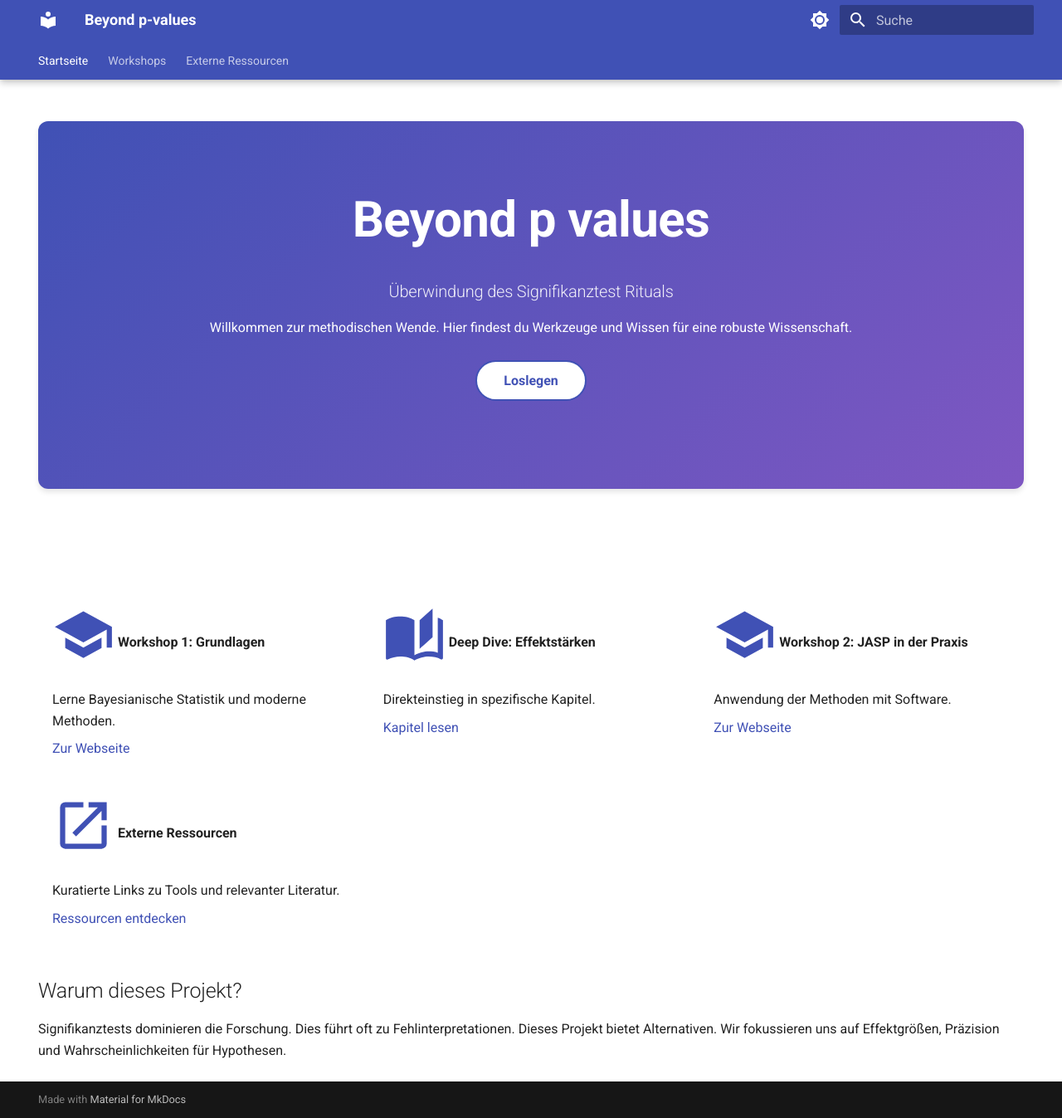
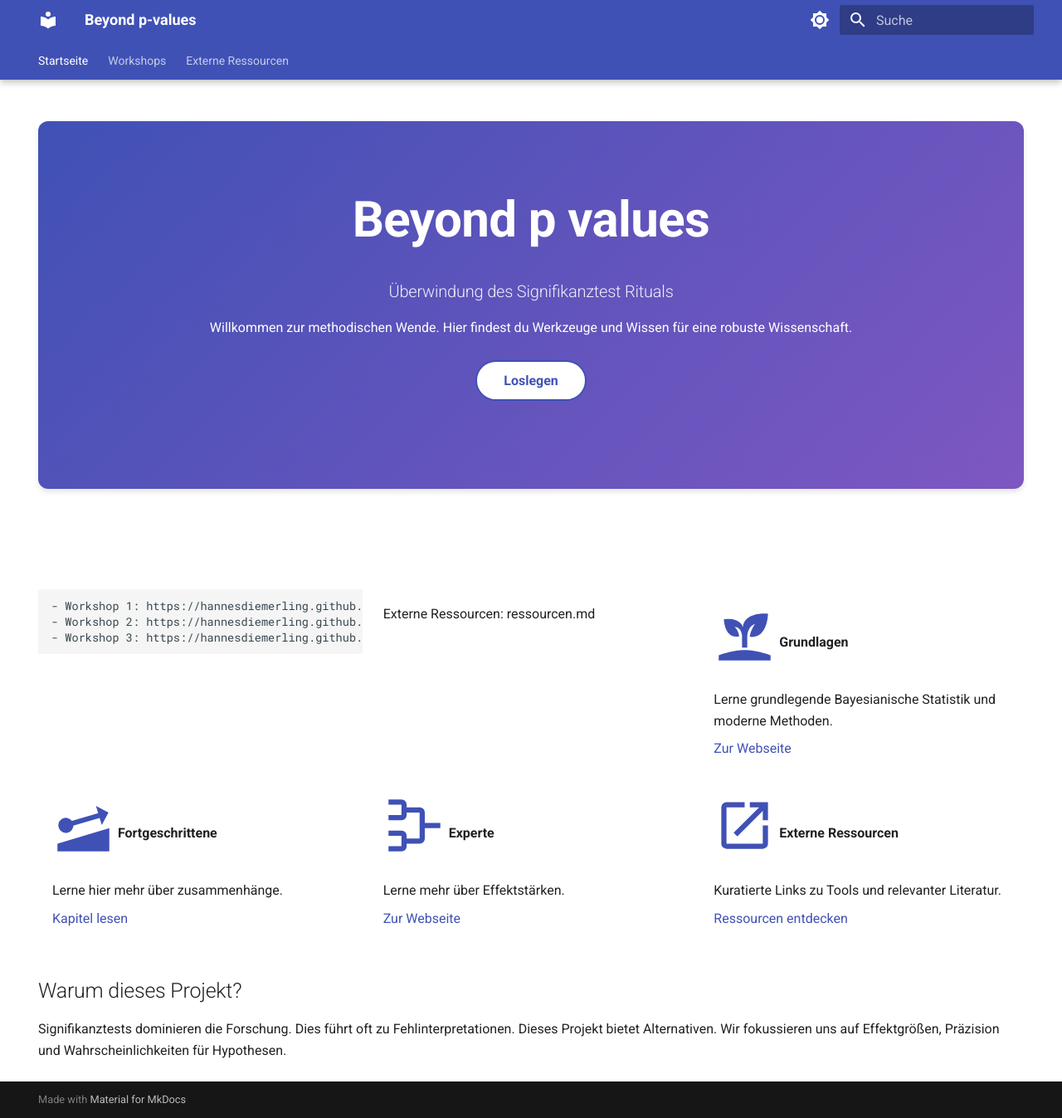
Before and after one commit to hannesdiemerling/frequent-reformation, an MkDocs documentation site: the page built from docs/index.md, in a window 1280 px wide and 1347 px high. Shown: the whole window at 83% size. Built offline with MkDocs 1.6.1 and Material for MkDocs 9.7.7, drawn with Linux system fonts in a browser that asks for light colours.

Commit message:
add icons and links

```diff
--- a/docs/index.md
+++ b/docs/index.md
@@ -21,23 +21,28 @@ Willkommen zur methodischen Wende. Hier findest du Werkzeuge und Wissen für ein
 
 <div class="grid cards" markdown>
 
-* :material-school:{ .lg .middle } __Workshop 1: Grundlagen__
+    - Workshop 1: https://hannesdiemerling.github.io/Thinking_Bayesian/
+    - Workshop 2: https://hannesdiemerling.github.io/Bayesian_Power/
+    - Workshop 3: https://hannesdiemerling.github.io/Bayesian_Connection/
+  - Externe Ressourcen: ressourcen.md
 
-    Lerne Bayesianische Statistik und moderne Methoden.
+* :material-sprout:{ .lg .middle } __Grundlagen__
 
-    [Zur Webseite](https://dein-user.github.io/workshop1/)
+    Lerne grundlegende Bayesianische Statistik und moderne Methoden.
 
-* :material-book-open-page-variant:{ .lg .middle } __Deep Dive: Effektstärken__
+    [Zur Webseite](https://hannesdiemerling.github.io/Thinking_Bayesian/)
 
-    Direkteinstieg in spezifische Kapitel.
+* :material-slope-uphill:{ .lg .middle } __Fortgeschrittene__
 
-    [Kapitel lesen](https://dein-user.github.io/workshop1/effektstaerken.html)
+    Lerne hier mehr über zusammenhänge.
 
-* :material-school:{ .lg .middle } __Workshop 2: JASP in der Praxis__
+    [Kapitel lesen](https://hannesdiemerling.github.io/Bayesian_Power/)
 
-    Anwendung der Methoden mit Software.
+* :material-tournament:{ .lg .middle } __Experte__
 
-    [Zur Webseite](https://dein-user.github.io/workshop2/)
+    Lerne mehr über Effektstärken.
+
+    [Zur Webseite](https://hannesdiemerling.github.io/Bayesian_Connection/)
 
 * :material-open-in-new:{ .lg .middle } __Externe Ressourcen__
 
```
